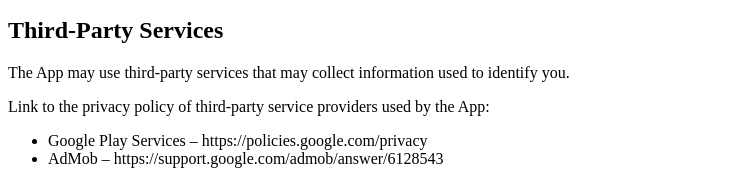
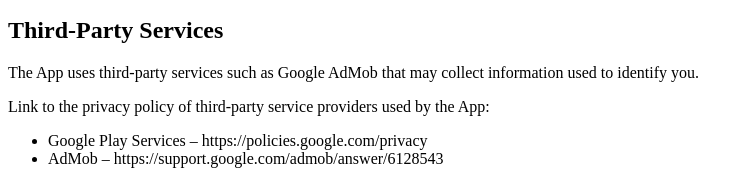
Before and after one commit to naomicsoft/privacy-policy, a plain HTML site: page index.html in a window 1280 px wide. Shown: the part 186-356 px from the top of the page, without its empty margins (0-749 px from the left). Drawn offline with Linux system fonts and the light colour scheme.

Commit message:
Clarify third-party services usage in privacy policy

```diff
--- a/index.html
+++ b/index.html
@@ -14,7 +14,7 @@
 <p>We do not collect, store, or share any personal information from users.</p>
 
 <h2>Third-Party Services</h2>
-<p>The App may use third-party services that may collect information used to identify you.</p>
+<p>The App uses third-party services such as Google AdMob that may collect information used to identify you.</p>
 <p>Link to the privacy policy of third-party service providers used by the App:</p>
 <ul>
   <li>Google Play Services – https://policies.google.com/privacy</li>
```
